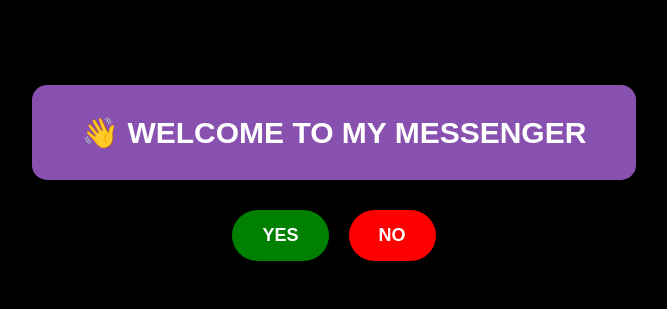
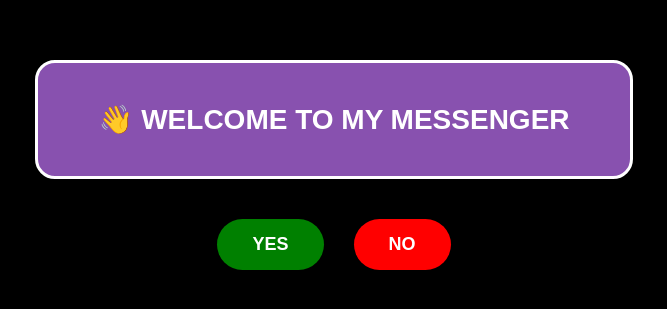
Before and after one commit to HANTER-XD-OFFICIAL/WELCOME-PAGE, a plain HTML site: page index.html in a window 1280 px wide. Shown: the part 235-544 px from the top of the page, without its empty margins (306-973 px from the left). Drawn offline with Linux system fonts and the light colour scheme.

Commit message:
Update index.html

```diff
--- a/index.html
+++ b/index.html
@@ -4,6 +4,8 @@
   <title>WELCOME</title>
   <style>
     body {
+      margin: 0;
+      padding: 0;
       background: black;
       display: flex;
       flex-direction: column;
@@ -14,23 +16,24 @@
     }
 
     .welcome-box {
-      padding: 30px 50px;
-      border-radius: 15px;
-      font-size: 30px;
+      padding: 40px 60px;
+      border-radius: 20px;
+      font-size: 28px;
       font-weight: bold;
       text-align: center;
       color: white;
       transition: background-color 0.5s;
-      margin-bottom: 30px;
+      margin-bottom: 40px;
+      border: 3px solid white;
     }
 
     .buttons {
       display: flex;
-      gap: 20px;
+      gap: 30px;
     }
 
     .btn {
-      padding: 15px 30px;
+      padding: 15px 35px;
       border-radius: 50px;
       font-size: 18px;
       font-weight: bold;
@@ -72,7 +75,8 @@
 
     // বক্সের কালার প্রতি 1 সেকেন্ডে পরিবর্তন হবে
     setInterval(() => {
-      document.getElementById('welcomeBox').style.backgroundColor = getRandomColor();
+      const box = document.getElementById('welcomeBox');
+      box.style.backgroundColor = getRandomColor();
     }, 1000);
 
     // YES বাটনে ক্লিক করলে ফেসবুক লিঙ্কে যাবে
```
